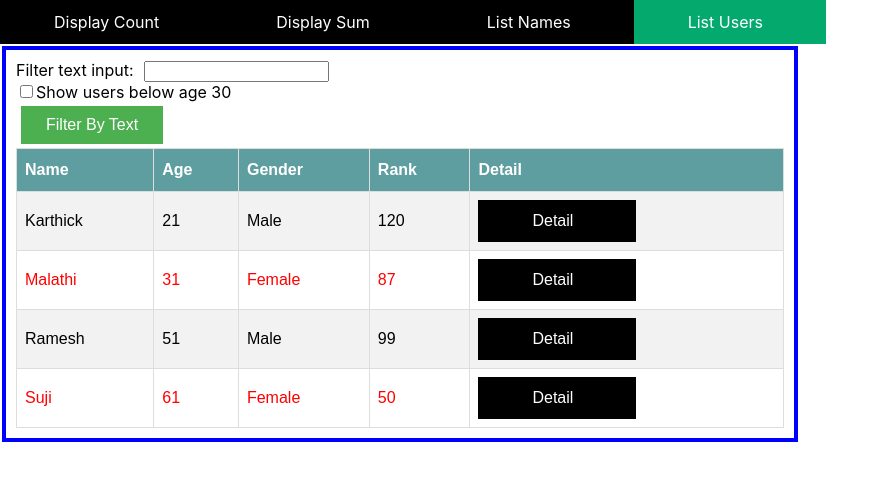
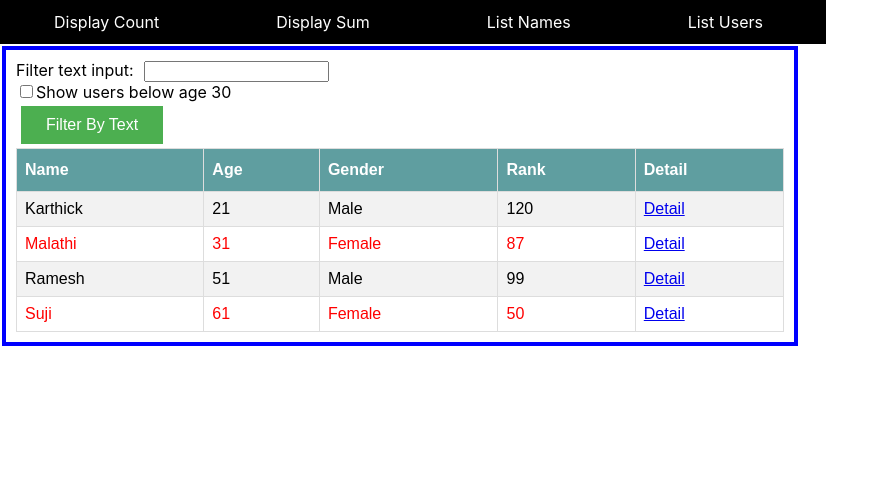
Before and after one commit to MadhuMuthumannan/emexo, a React (Create React App) app in the folder react/my-app/: page /listUsers in a window 1280 px wide. Shown: the top 480 px of the page, without its empty margins (0-889 px from the left). Built offline with nearby package versions, Linux system fonts and the light colour scheme.

Commit message:
css changes

```diff
--- a/react/my-app/src/App.css
+++ b/react/my-app/src/App.css
@@ -1,4 +1,4 @@
-a {
+div.navLinkContainer > a {
   text-decoration: none;
   padding: 12px 63px 12px 54px !important;
   color: white;
--- a/react/my-app/src/App.js
+++ b/react/my-app/src/App.js
@@ -2,7 +2,7 @@ import {NavLink} from 'react-router-dom';
 import './App.css';
 export default function App() {
   return (
-    <div>
+    <div className='navLinkContainer'>
       <NavLink to="/displayCount">Display Count</NavLink>
       <NavLink to="/displaySum">Display Sum</NavLink>
       <NavLink to="/listNames">List Names</NavLink>
--- /dev/null
+++ b/react/my-app/src/children/listUsersChildren/rows.css
@@ -0,0 +1,6 @@
+a.navLinks {
+  background-color: cadetblue !important;
+  text-decoration: none !important;
+  padding: 12px 63px 12px 54px !important;
+  color: white !important;
+}
--- a/react/my-app/src/children/listUsersChildren/rows.js
+++ b/react/my-app/src/children/listUsersChildren/rows.js
@@ -10,7 +10,9 @@ export default function Rows({ users }) {
         <td>{gender}</td>
         <td>{rank}</td>
         <td>
-          <Link to={`userDetail/${user.id}`}>Detail</Link>
+          <Link className="navLinks" to={`userDetail/${user.id}`}>
+            Detail
+          </Link>
         </td>
       </tr>
     ) : (
@@ -20,7 +22,9 @@ export default function Rows({ users }) {
         <td>{gender}</td>
         <td>{rank}</td>
         <td>
-          <Link to={`userDetail/${user.id}`}>Detail</Link>
+          <Link className="navLinks" to={`userDetail/${user.id}`}>
+            Detail
+          </Link>
         </td>
       </tr>
     );
```
